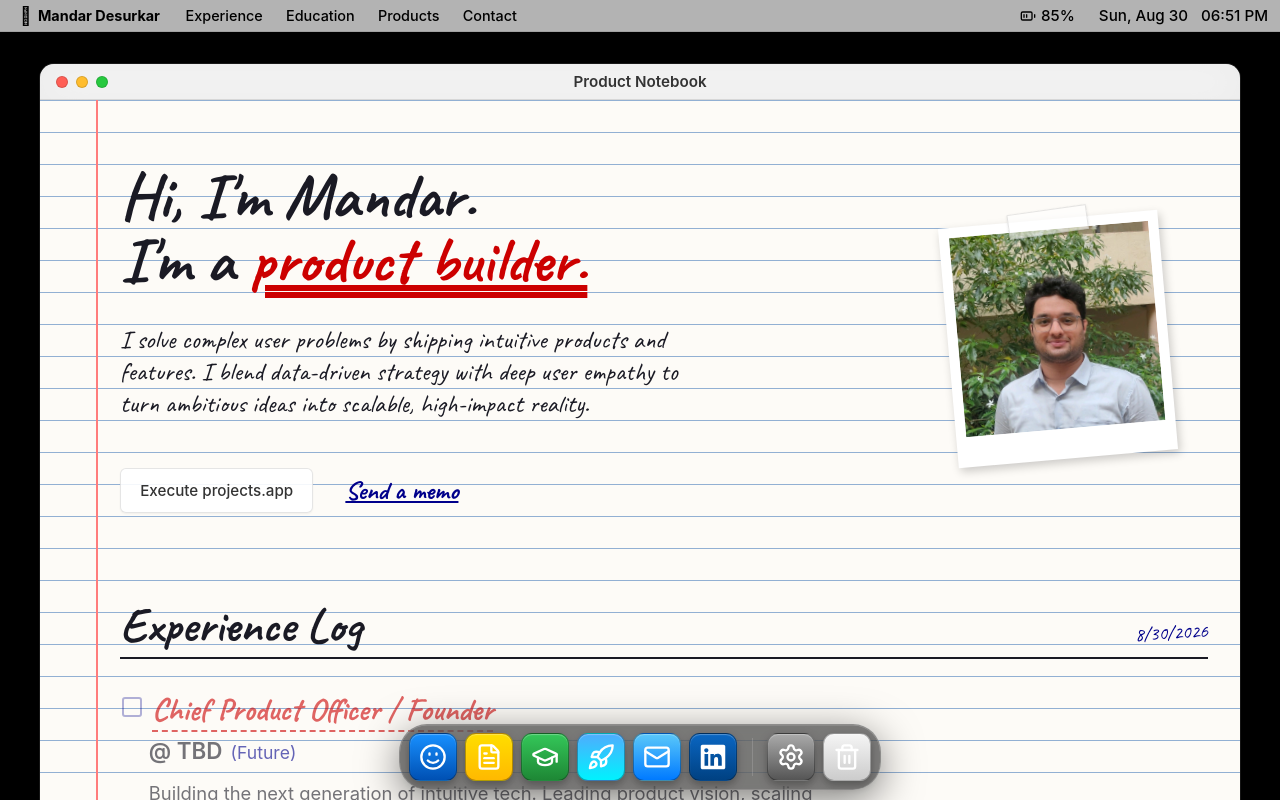
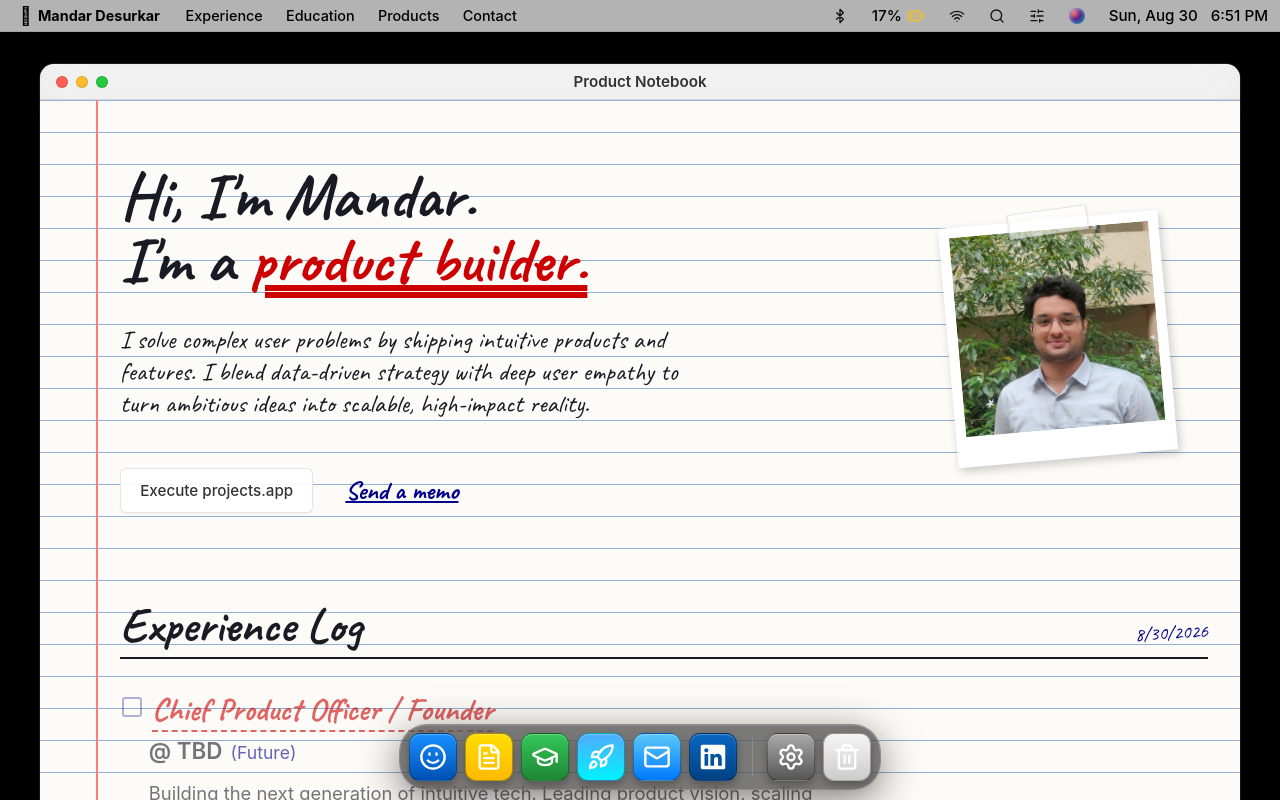
Before and after one commit to Mandar-Desurkar/Mandar-website, a Next.js app: page / in a window 1280 px wide. Shown: the top 800 px of the page. Built offline with nearby package versions, Linux system fonts and the light colour scheme.

Commit message:
feat: update navbar system tray to exactly match macOS inspiration

```diff
--- a/src/components/Navbar.module.css
+++ b/src/components/Navbar.module.css
@@ -167,6 +167,22 @@
   font-size: 0.85rem;
 }
 
+.trayIcon {
+  display: flex;
+  align-items: center;
+  justify-content: center;
+  opacity: 0.9;
+  cursor: pointer;
+}
+
+.siriIcon {
+  width: 16px;
+  height: 16px;
+  border-radius: 50%;
+  background: radial-gradient(circle at 35% 35%, #ff4b4b 0%, #4a148c 40%, #00d4ff 100%);
+  box-shadow: inset -2px -2px 4px rgba(0,0,0,0.2), inset 2px 2px 4px rgba(255,255,255,0.5);
+}
+
 .trayItem {
   display: flex;
   align-items: center;
--- a/src/components/Navbar.tsx
+++ b/src/components/Navbar.tsx
@@ -3,7 +3,7 @@
 import { useState, useEffect, useRef } from "react";
 import styles from "./Navbar.module.css";
 import Link from "next/link";
-import { BatteryMedium, Menu, X } from "lucide-react";
+import { BatteryMedium, Menu, X, Bluetooth, Wifi, Search, SlidersHorizontal } from "lucide-react";
 
 export default function Navbar() {
   const [currentTime, setCurrentTime] = useState<Date | null>(null);
@@ -81,9 +81,24 @@ export default function Navbar() {
       </nav>
 
       <div className={styles.systemTray}>
+        <div className={styles.trayIcon}>
+          <Bluetooth size={16} />
+        </div>
         <div className={styles.trayItem}>
-          <BatteryMedium size={16} />
-          <span className={styles.batteryText}>85%</span>
+          <span className={styles.batteryText}>17%</span>
+          <BatteryMedium size={18} color="#f5c211" />
+        </div>
+        <div className={styles.trayIcon}>
+          <Wifi size={16} />
+        </div>
+        <div className={styles.trayIcon}>
+          <Search size={16} />
+        </div>
+        <div className={styles.trayIcon}>
+          <SlidersHorizontal size={16} />
+        </div>
+        <div className={styles.trayIcon}>
+          <div className={styles.siriIcon}></div>
         </div>
         <div className={styles.trayItem}>
           {currentTime ? (
@@ -92,7 +107,7 @@ export default function Navbar() {
                 {currentTime.toLocaleDateString(undefined, { weekday: 'short', month: 'short', day: 'numeric' })}
               </span>
               <span className={styles.time}>
-                {currentTime.toLocaleTimeString(undefined, { hour: '2-digit', minute: '2-digit' })}
+                {currentTime.toLocaleTimeString(undefined, { hour: 'numeric', minute: '2-digit' })}
               </span>
             </>
           ) : (
```
